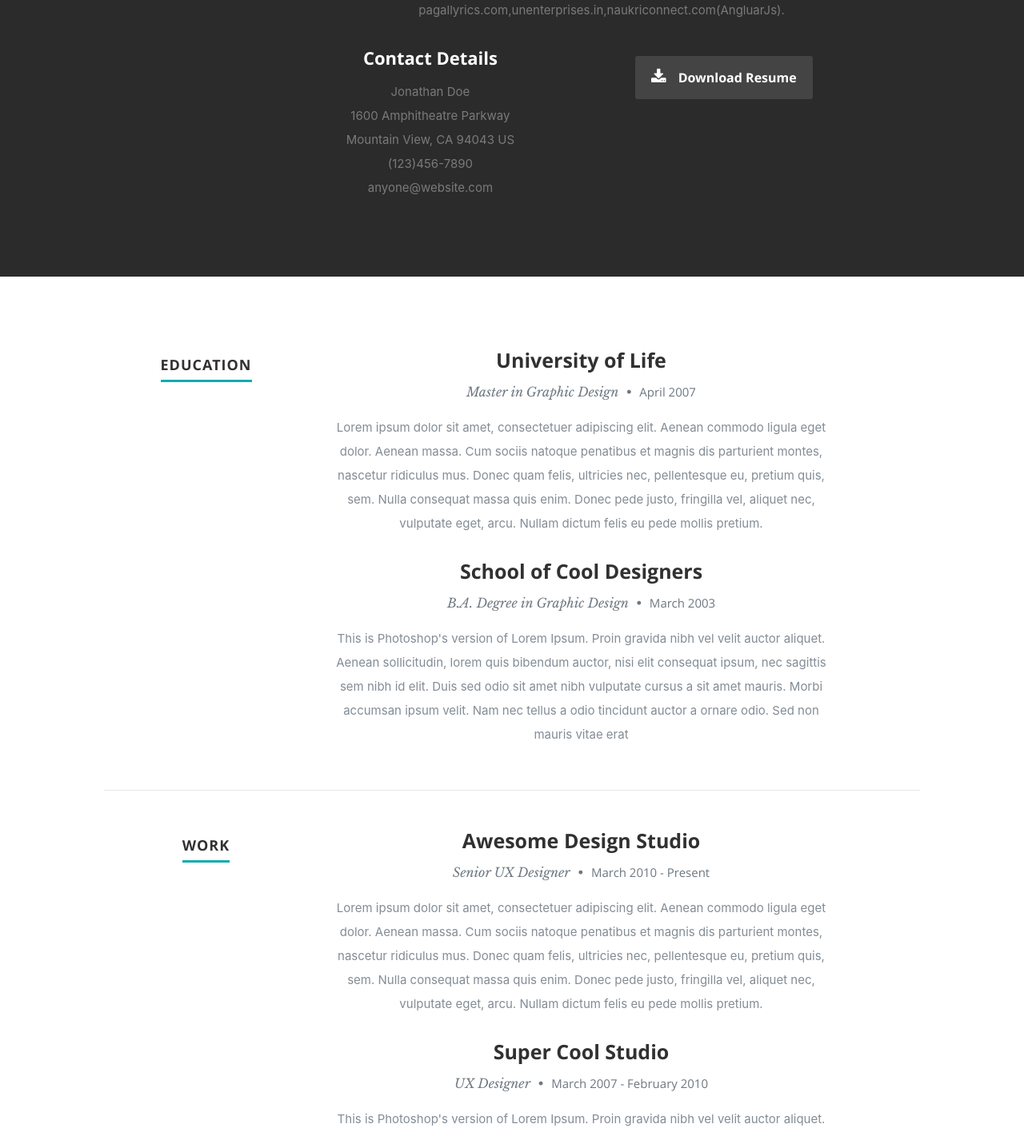
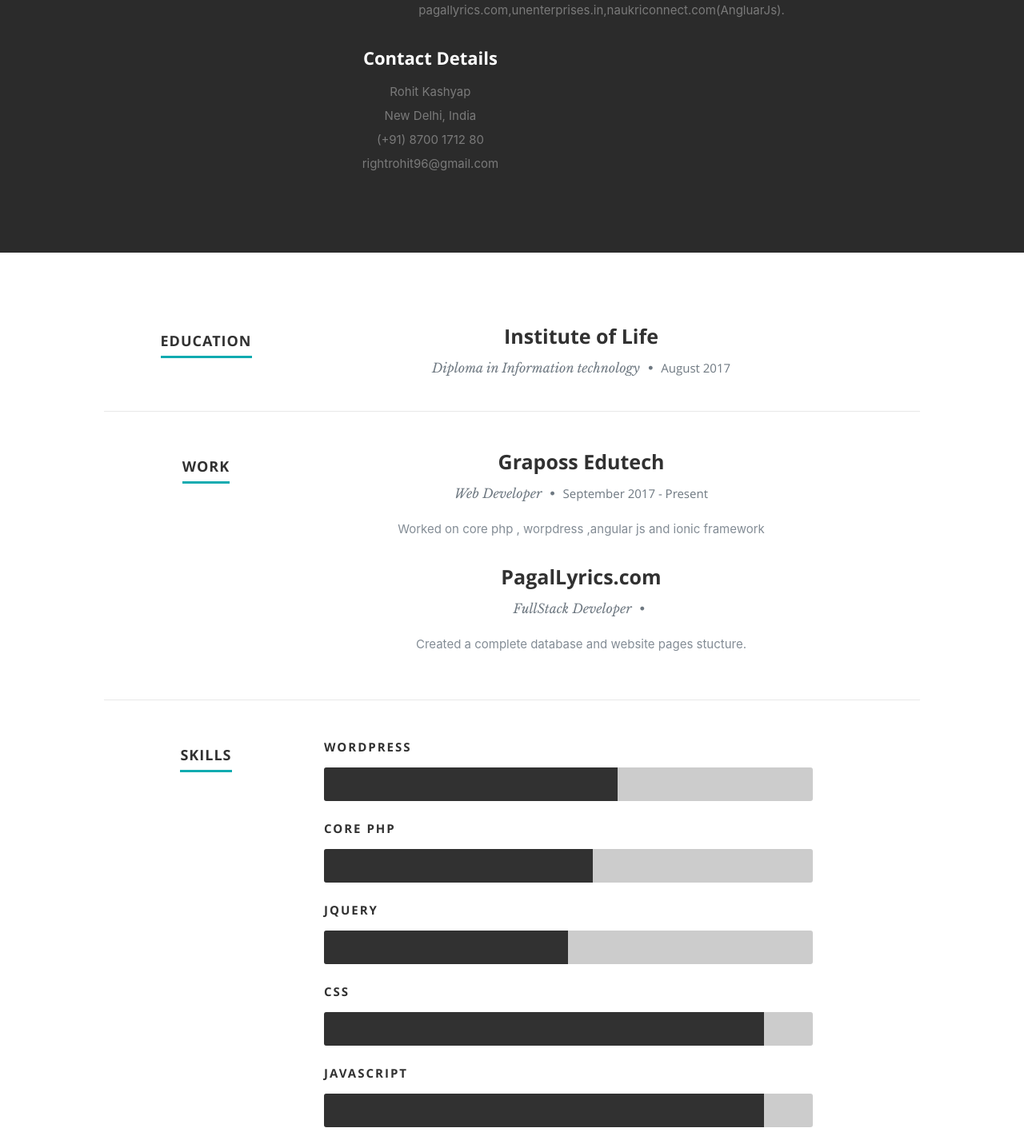
Before and after one commit to Fcb-rohit/my, a React (Create React App) app: page / in a window 1280 px wide. Shown: the part 1060-2481 px from the top of the page at 80% size. Built offline with nearby package versions, Linux system fonts and the light colour scheme.

Commit message:
about me

```diff
--- a/src/App.js
+++ b/src/App.js
@@ -4,7 +4,7 @@ import Header from './components/header/header'
 import About from './components/about/about'
 import Contact from './components/contactus/contact'
 import Resume from './components/resume/resume'
-import Portfolio from './components/portfolio/portfolio'
+// import Portfolio from './components/portfolio/portfolio'
 import Footer from './components/footer/footer'
 import data from './webData/data'
 
@@ -14,7 +14,7 @@ function App() {
         <Header data={data}/>
         <About data={data}/>
         <Resume />
-        <Portfolio />
+        {/* <Portfolio /> */}
         <Contact />
         <Footer />
     </div>
--- a/src/components/about/about.js
+++ b/src/components/about/about.js
@@ -17,17 +17,10 @@ class About extends React.Component {
                             <div className="columns contact-details">
                                 <h2>Contact Details</h2>
                                 <p className="address">
-                                    <span>Jonathan Doe</span><br />
-                                    <span>1600 Amphitheatre Parkway<br />
-                    Mountain View, CA 94043 US
-                  </span><br />
-                                    <span>(123)456-7890</span><br />
-                                    <span>anyone@website.com</span>
-                                </p>
-                            </div>
-                            <div className="columns download">
-                                <p>
-                                    <a href="#" className="button"><i className="fa fa-download" />Download Resume</a>
+                                    <span>Rohit Kashyap</span><br />
+                                    <span>New Delhi, India</span><br />
+                                    <span>(+91) 8700 1712 80</span><br />
+                                    <span>rightrohit96@gmail.com</span>
                                 </p>
                             </div>
                         </div> {/* end row */}
--- a/src/components/contactus/contact.js
+++ b/src/components/contactus/contact.js
@@ -9,52 +9,8 @@ class Contact extends React.Component {
                         <h1><span>Get In Touch.</span></h1>
                     </div>
                     <div className="ten columns">
-                        <p className="lead">Sed ut perspiciatis unde omnis iste natus error sit voluptatem accusan  tium doloremque
-                        laudantium, totam rem aperiam,
-                        eaque ipsa quae ab illo inventore veritatis et quasi architecto beatae vitae dicta sunt explicabo. Nemo
-                        enim ipsam
-                        voluptatem quia voluptas sit aspernatur aut odit aut fugit.
-                        </p>
+                        <p className="lead">Lets start work together, connect with me on this email <a href="mailto:rightrohit96@gmail.com">rightrohit96@gmail.com</a></p>
                     </div>
-                </div>
-                <div className="row">
-                    <div className="eight columns">
-
-
-                    </div>
-                    <aside className="four columns footer-widgets">
-                        <div className="widget widget_contact">
-                            <h4>Address and Phone</h4>
-                            <p className="address">
-                                Jonathan Doe<br/>
-                                1600 Amphitheatre Parkway <br/>
-                                Mountain View, CA 94043 US<br/>
-                                <span>(123) 456-7890</span>
-                            </p>
-                        </div>
-                        <div className="widget widget_tweets">
-                            <h4 className="widget-title">Latest Tweets</h4>
-                            <ul id="twitter">
-                                <li>
-                                    <span>
-                                        This is Photoshop's version of Lorem Ipsum. Proin gravida nibh vel velit auctor aliquet.
-                                        Aenean sollicitudin, lorem quis bibendum auctor, nisi elit consequat ipsum
-                                        <a href="#">http://t.co/CGIrdxIlI3</a>
-                                    </span>
-                                    <b><a href="#">2 Days Ago</a></b>
-                                </li>
-                                <li>
-                                    <span>
-                                        Sed ut perspiciatis unde omnis iste natus error sit voluptatem accusantium doloremque
-                                        laudantium, totam rem aperiam,
-                                        eaque ipsa quae ab illo inventore veritatis et quasi
-                                        <a href="#">http://t.co/CGIrdxIlI3</a>
-                                    </span>
-                                    <b><a href="#">3 Days Ago</a></b>
-                                </li>
-                            </ul>
-                        </div>
-                    </aside>
                 </div>
             </section>
         );
--- a/src/components/header/header.js
+++ b/src/components/header/header.js
@@ -12,8 +12,6 @@ class Header extends React.Component {
                         <li className="current"><a className="smoothscroll" href="#home">Home</a></li>
                         <li><a className="smoothscroll" href="#about">About</a></li>
                         <li><a className="smoothscroll" href="#resume">Resume</a></li>
-                        <li><a className="smoothscroll" href="#portfolio">Works</a></li>
-                        <li><a className="smoothscroll" href="#testimonials">Testimonials</a></li>
                         <li><a className="smoothscroll" href="#contact">Contact</a></li>
                     </ul>
                 </nav>
--- a/src/components/resume/resume.js
+++ b/src/components/resume/resume.js
@@ -12,29 +12,8 @@ class Resume extends React.Component {
                     <div className="nine columns main-col">
                         <div className="row item">
                             <div className="twelve columns">
-                                <h3>University of Life</h3>
-                                <p className="info">Master in Graphic Design <span>&bull;</span> <em className="date">April 2007</em></p>
-                                <p>
-                                    Lorem ipsum dolor sit amet, consectetuer adipiscing elit. Aenean commodo ligula eget dolor. Aenean
-                                    massa.
-                                    Cum sociis natoque penatibus et magnis dis parturient montes, nascetur ridiculus mus. Donec quam
-                                    felis,
-                                    ultricies nec, pellentesque eu, pretium quis, sem. Nulla consequat massa quis enim.
-                                    Donec pede justo, fringilla vel, aliquet nec, vulputate eget, arcu. Nullam dictum felis eu pede
-                                    mollis pretium.
-                  </p>
-                            </div>
-                        </div> {/*} item end */}
-                        <div className="row item">
-                            <div className="twelve columns">
-                                <h3>School of Cool Designers</h3>
-                                <p className="info">B.A. Degree in Graphic Design <span>&bull;</span> <em className="date">March 2003</em></p>
-                                <p>
-                                    This is Photoshop's version of Lorem Ipsum. Proin gravida nibh vel velit auctor aliquet.
-                                    Aenean sollicitudin, lorem quis bibendum auctor, nisi elit consequat ipsum, nec sagittis sem
-                                    nibh id elit. Duis sed odio sit amet nibh vulputate cursus a sit amet mauris. Morbi accumsan
-                                    ipsum velit. Nam nec tellus a odio tincidunt auctor a ornare odio. Sed non mauris vitae erat
-                  </p>
+                                <h3>Institute of Life</h3>
+                                <p className="info">Diploma in Information technology <span>&bull;</span> <em className="date">August 2017</em></p>
                             </div>
                         </div> {/*} item end */}
                     </div> {/*} main-col end */}
@@ -48,29 +27,16 @@ class Resume extends React.Component {
                     <div className="nine columns main-col">
                         <div className="row item">
                             <div className="twelve columns">
-                                <h3>Awesome Design Studio</h3>
-                                <p className="info">Senior UX Designer <span>&bull;</span> <em className="date">March 2010 - Present</em></p>
-                                <p>
-                                    Lorem ipsum dolor sit amet, consectetuer adipiscing elit. Aenean commodo ligula eget dolor. Aenean
-                                    massa.
-                                    Cum sociis natoque penatibus et magnis dis parturient montes, nascetur ridiculus mus. Donec quam
-                                    felis,
-                                    ultricies nec, pellentesque eu, pretium quis, sem. Nulla consequat massa quis enim.
-                                    Donec pede justo, fringilla vel, aliquet nec, vulputate eget, arcu. Nullam dictum felis eu pede
-                                    mollis pretium.
-                  </p>
+                                <h3>Graposs Edutech</h3>
+                                <p className="info">Web Developer <span>&bull;</span> <em className="date">September 2017 - Present</em></p>
+                                <p>Worked on core php , worpdress ,angular js and ionic framework</p>
                             </div>
                         </div> {/*} item end */}
                         <div className="row item">
                             <div className="twelve columns">
-                                <h3>Super Cool Studio</h3>
-                                <p className="info">UX Designer <span>&bull;</span> <em className="date">March 2007 - February 2010</em></p>
-                                <p>
-                                    This is Photoshop's version of Lorem Ipsum. Proin gravida nibh vel velit auctor aliquet.
-                                    Aenean sollicitudin, lorem quis bibendum auctor, nisi elit consequat ipsum, nec sagittis sem
-                                    nibh id elit. Duis sed odio sit amet nibh vulputate cursus a sit amet mauris. Morbi accumsan
-                                    ipsum velit. Nam nec tellus a odio tincidunt auctor a ornare odio. Sed non mauris vitae erat
-                  </p>
+                                <h3>PagalLyrics.com</h3>
+                                <p className="info">FullStack Developer <span>&bull;</span></p>
+                                <p>Created a complete database and website pages stucture.</p>
                             </div>
                         </div> {/*} item end */}
                     </div> {/*} main-col end */}
@@ -82,22 +48,14 @@ class Resume extends React.Component {
                         <h1><span>Skills</span></h1>
                     </div>
                     <div className="nine columns main-col">
-                        <p>Sed ut perspiciatis unde omnis iste natus error sit voluptatem accusantium doloremque laudantium, totam
-                        rem aperiam,
-                        eaque ipsa quae ab illo inventore veritatis et quasi architecto beatae vitae dicta sunt explicabo. Nemo
-                        enim ipsam
-                        voluptatem quia voluptas sit aspernatur aut odit aut fugit, sed quia consequuntur magni dolores eos qui
-                        ratione
-                        voluptatem sequi nesciunt.
-            </p>
                         <div className="bars">
                             <ul className="skills">
-                                <li><span className="bar-expand photoshop"></span><em>Photoshop</em></li>
-                                <li><span className="bar-expand illustrator"></span><em>Illustrator</em></li>
-                                <li><span className="bar-expand wordpress"></span><em>Wordpress</em></li>
+                                <li><span className="bar-expand photoshop"></span><em>Wordpress</em></li>
+                                <li><span className="bar-expand illustrator"></span><em>Core PHP</em></li>
+                                <li><span className="bar-expand wordpress"></span><em>Jquery</em></li>
                                 <li><span className="bar-expand css"></span><em>CSS</em></li>
-                                <li><span className="bar-expand html5"></span><em>HTML5</em></li>
-                                <li><span className="bar-expand jquery"></span><em>jQuery</em></li>
+                                <li><span className="bar-expand css"></span><em>Javascript</em></li>
+                                <li><span className="bar-expand css"></span><em>Ionic</em></li>
                             </ul>
                         </div>{/*} end skill-bars */}
                     </div> {/*} main-col end */}
```
Also changed, not shown: src/components/footer/footer.js (+1 -6 lines), 1 other file (tests, documents, lock files or other folders).
